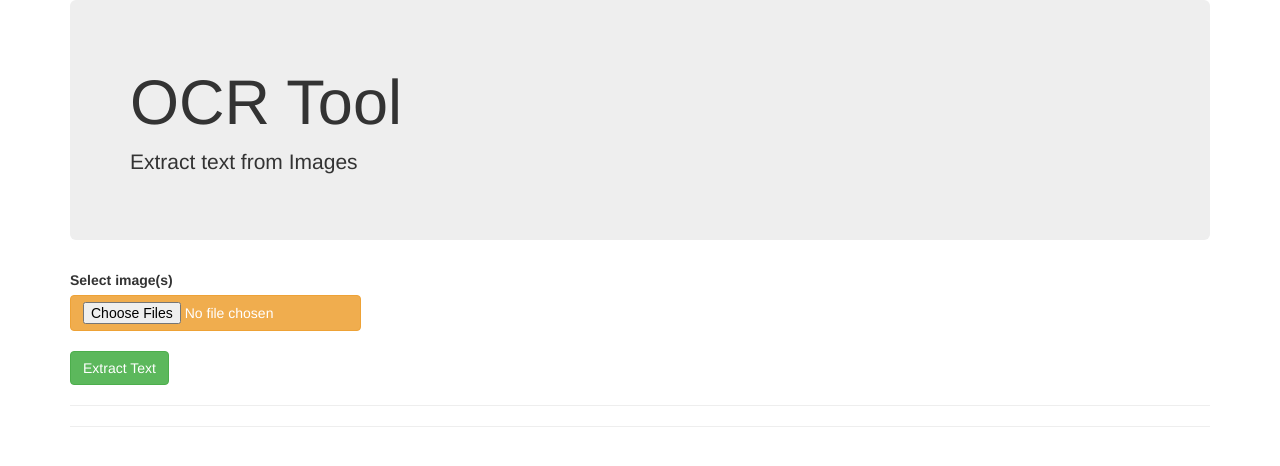
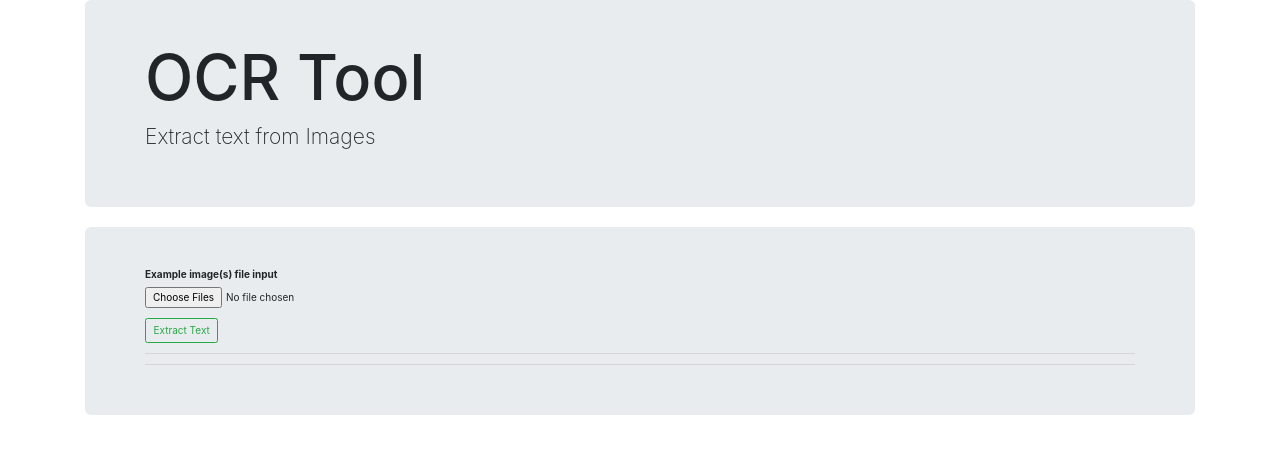
Before and after one commit to lsdvaibhav/ocr-fastapi, a FastAPI app: page / in a window 1280 px wide. Shown: the top 466 px of the page. Run offline with FastAPI, Linux system fonts and the light colour scheme; some libraries are stand-ins or nearby versions.

Commit message:
Add files via upload

```diff
--- a/templates/index.html
+++ b/templates/index.html
@@ -1,21 +1,24 @@
 <link rel="stylesheet" href="https://maxcdn.bootstrapcdn.com/bootstrap/3.3.7/css/bootstrap.min.css">
 <script src="https://code.jquery.com/jquery-3.5.1.min.js"></script>
 <script src="https://unpkg.com/sweetalert/dist/sweetalert.min.js"></script>
-
+<link rel="stylesheet" href="https://maxcdn.bootstrapcdn.com/bootstrap/4.0.0/css/bootstrap.min.css" integrity="sha384-Gn5384xqQ1aoWXA+058RXPxPg6fy4IWvTNh0E263XmFcJlSAwiGgFAW/dAiS6JXm" crossorigin="anonymous">
 <body>
   <div class="container">
     <div class="jumbotron">
       <h1> OCR Tool </h1>
       <p> Extract text from Images <p>
     </div>
-    <label for="image_file">Select image(s)</label>
-    <input class="btn btn-warning" type="file" id="image_file" name="myfile" multiple>
-    <br>
-    <button class="btn btn-success" onclick="performOCR()"> Extract Text </button>
+	<div class="jumbotron">
+		<div class="form-group">
+			<label for="image_file">Example image(s) file input</label>
+			<input type="file" id="image_file" class="form-control-file" name="myfile" multiple>
+		</div>
+		<button class="btn btn-outline-success" onclick="performOCR()"> Extract Text </button>
 		<br>
 		<hr style="width:100%;text-align:left;margin-left:0">
 		<hr style="width:100%;text-align:left;margin-left:0">
 		<div id="bulk_result" style="display: grid; grid-template-columns: repeat(5, 1fr); grid-gap: 10px;">
+	</div>
   </div>
 </body>
 
@@ -71,9 +74,9 @@
               element.setAttribute("onclick", "displayText(this.id)")
               element.innerHTML = key
               wrapper.appendChild(element)
-            }
 				if (Object.keys(data.output).length == numFiles) {
 					stopChecker()
+				}
 			}
           }
       });
```
Lines whose indentation alone changed are shown as unchanged.
